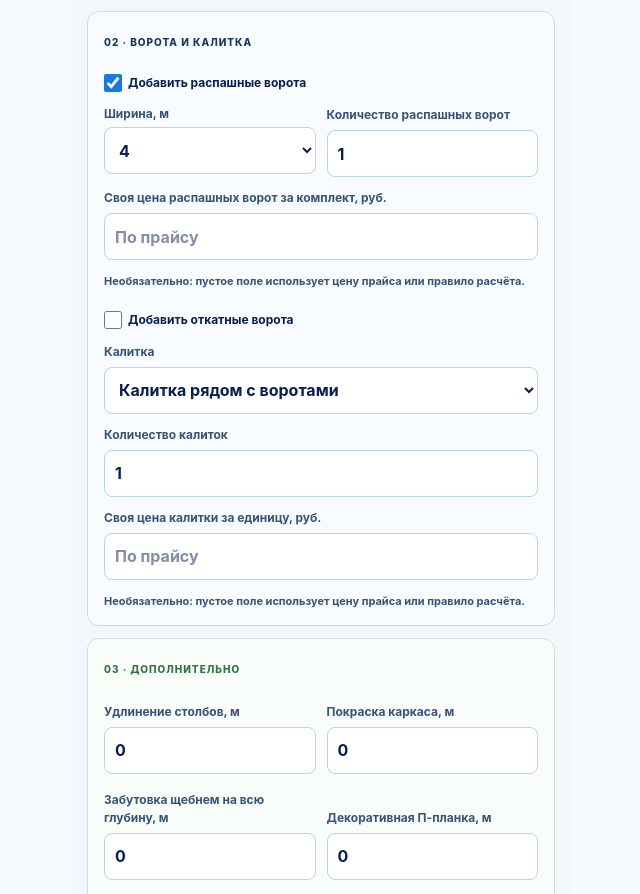
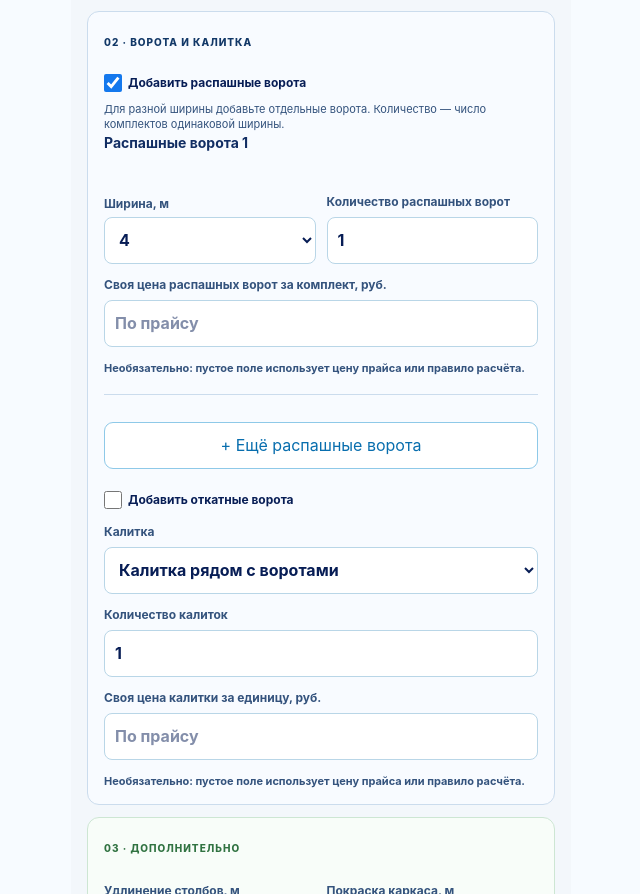
Before and after one commit to sega881117-bit/fence-estimate-pwa, a Next.js app: page / in a window 1280 px wide. Shown: the part 957-1851 px from the top of the page, without its empty margins (319-959 px from the left). Built offline with nearby package versions, Linux system fonts and the light colour scheme.

Commit message:
Support separate swing gates with different widths

```diff
--- /dev/null
+++ b/app/gate-fields.css
@@ -0,0 +1,8 @@
+.swing-gate-fields { min-width: 0; margin: 0 0 18px; padding: 10px 0 18px; border: 0; border-bottom: 1px solid #cbdced; }
+.swing-gate-fields legend { padding: 0; color: #112d63; font-size: 14px; font-weight: 700; }
+.swing-gate-fields label { min-width: 0; }
+.swing-gate-fields .gate-grid { grid-template-columns: repeat(2, minmax(0, 1fr)); align-items: end; }
+.swing-gate-fields .gate-grid > label { display: grid; grid-template-rows: 36px 47px; align-items: end; }
+.swing-gate-fields .gate-grid input, .swing-gate-fields .gate-grid select { width: 100%; height: 47px; }
+.swing-gate-remove { min-height: 44px; padding: 8px 0; border: 0; color: #8b2935; background: transparent; font: inherit; cursor: pointer; text-decoration: underline; text-underline-offset: 3px; }
+.swing-gate-remove:focus-visible { outline: 2px solid #1478ed; outline-offset: 3px; }
--- a/app/page.tsx
+++ b/app/page.tsx
@@ -1,6 +1,7 @@
 'use client';
 
 import './estimate.css';
+import './gate-fields.css';
 
 import { FormEvent, useEffect, useMemo, useRef, useState } from 'react';
 import { deriveFenceUnitPrice } from '../lib/target-fence-price.mjs';
@@ -24,12 +25,13 @@ type Material = keyof typeof materials;
 type PriceCatalog = Record<string, number>;
 type Wicket = 'adjacent' | 'separate' | 'none';
 type GateCount = number | '';
+type SwingGate = { id: string; width: string; count: GateCount; price: number | '' };
 type FenceSection = { id: string; material: Material; height: string; length: number | ''; fencePrice: number | '' };
 type NumericKey = 'length' | 'fencePrice' | 'targetTotal' | 'swingPrice' | 'slidingPrice' | 'swingCount' | 'slidingCount' | 'wicketPrice' | 'wicketCount' | 'deliveryPrice' | 'extension' | 'paint' | 'gravel' | 'pTrim';
 type State = {
   extraSections: FenceSection[]; targetSection: string;
   mode: 'standard' | 'fence'; material: Material; height: string; length: number; fencePrice: number; targetTotal: number;
-  swingEnabled: boolean; swingWidth: string; swingPrice: number; swingCount: GateCount;
+  swingEnabled: boolean; swingWidth: string; swingPrice: number; swingCount: GateCount; extraSwingGates?: SwingGate[];
   slidingEnabled: boolean; slidingAutomation: boolean; slidingWidth: string; slidingPrice: number; slidingCount: GateCount;
   wicket: Wicket; wicketPrice: number; wicketCount: number;
   deliveryPrice: number; extension: number; paint: number; gravel: number; pTrim: number;
@@ -41,7 +43,7 @@ const DRAFT_KEY = 'fence-estimate-draft-v2';
 const initial: State = {
   extraSections: [], targetSection: 'first',
   mode: 'standard', material: 'profile_one', height: '2', length: 70, fencePrice: 0, targetTotal: 0,
-  swingEnabled: true, swingWidth: '4', swingPrice: 0, swingCount: 1,
+  swingEnabled: true, swingWidth: '4', swingPrice: 0, swingCount: 1, extraSwingGates: [],
   slidingEnabled: false, slidingAutomation: false, slidingWidth: '4', slidingPrice: 0, slidingCount: 1,
   wicket: 'adjacent', wicketPrice: 0, wicketCount: 1, deliveryPrice: 0, extension: 0, paint: 0, gravel: 0, pTrim: 0,
 };
@@ -54,6 +56,8 @@ const numericRules: Record<NumericKey, { min: number; integer?: boolean; blankWh
 const money = (value: number) => new Intl.NumberFormat('ru-RU', { minimumFractionDigits: 0, maximumFractionDigits: 0 }).format(value) + ' руб.';
 const gateCount = (value: GateCount) => typeof value === 'number' && Number.isInteger(value) && value > 0 ? value : 1;
 const rate = (prices: PriceCatalog | null, key: string) => Number(prices?.[key]) || 0;
+const swingGatesFor = (s: State): SwingGate[] => s.swingEnabled ? [{ id: 'first', width: s.swingWidth, count: s.swingCount, price: s.swingPrice }, ...(s.extraSwingGates ?? [])] : [];
+const swingUnitFor = (gate: SwingGate, prices: PriceCatalog | null): number | null => Number(gate.price) > 0 ? Number(gate.price) : gate.width === '5' ? rate(prices, 'swing_5') : ['3', '3.5', '4'].includes(gate.width) ? rate(prices, 'swing_3_4') : null;
 const materialPriceKey = (material: Material, height: string) => (materials[material].priceKeys as Record<string, string>)[height] || '';
 const sectionsFor = (s: State): FenceSection[] => [{ id: 'first', material: s.material, height: s.height, length: s.length, fencePrice: s.fencePrice }, ...s.extraSections];
 const totalLengthFor = (s: State) => sectionsFor(s).reduce((sum, section) => sum + Number(section.length), 0);
@@ -74,9 +78,8 @@ const fixedTotalFor = (s: State, prices: PriceCatalog | null) => {
   const delivery = s.deliveryPrice > 0 ? s.deliveryPrice : length <= 60 ? rate(prices, 'delivery_0_60') : length <= 120 ? rate(prices, 'delivery_61_120') : rate(prices, 'delivery_121_plus');
   if (s.mode === 'fence') return delivery;
   let total = 0;
-  if (s.swingEnabled) {
-    const unit = s.swingPrice > 0 ? s.swingPrice : s.swingWidth === '5' ? rate(prices, 'swing_5') : ['3', '3.5', '4'].includes(s.swingWidth) ? rate(prices, 'swing_3_4') : 0;
-    total += unit * gateCount(s.swingCount);
+  for (const gate of swingGatesFor(s)) {
+    total += (swingUnitFor(gate, prices) ?? 0) * gateCount(gate.count);
   }
   if (s.slidingEnabled) {
     const unit = slidingUnitFor(s, prices) ?? 0;
@@ -121,9 +124,9 @@ const calculateQuote = (s: State, prices: PriceCatalog | null) => {
       list.push({ ...fence, unit: 'м.п.', quantity: Number(section.length), unitPrice: unit, amount: Number(section.length) * unit, manual: Number(section.fencePrice) > 0 });
     }
     if (s.mode === 'standard') {
-      if (s.swingEnabled) {
-        const unit = s.swingPrice > 0 ? s.swingPrice : s.swingWidth === '5' ? rate(prices, 'swing_5') : ['3', '3.5', '4'].includes(s.swingWidth) ? rate(prices, 'swing_3_4') : null;
-        if (unit !== null) list.push({ title: 'Каркас распашных ворот ' + s.swingWidth.replace('.', ',') + '×' + s.height.replace('.', ',') + ' м, открывается наружу.', details: ['каркас из профтрубы 40×20, толщина стенки 1,5 мм;', 'столбы 80×80, толщина стенки 3 мм;', 'заглубление на 1,5 м;', 'изнутри запирающее устройство «гусь» с проушинами для замка;', '2 нижних стопора;', 'петли 25×120 мм.'], unit: 'шт.', quantity: gateCount(s.swingCount), unitPrice: unit, amount: unit * gateCount(s.swingCount), manual: s.swingPrice > 0, requiresReview: s.swingPrice > 0 || Number(s.swingWidth) > 5 });
+      for (const gate of swingGatesFor(s)) {
+        const unit = swingUnitFor(gate, prices);
+        if (unit !== null) list.push({ title: 'Каркас распашных ворот ' + gate.width.replace('.', ',') + '×' + s.height.replace('.', ',') + ' м, открывается наружу.', details: ['каркас из профтрубы 40×20, толщина стенки 1,5 мм;', 'столбы 80×80, толщина стенки 3 мм;', 'заглубление на 1,5 м;', 'изнутри запирающее устройство «гусь» с проушинами для замка;', '2 нижних стопора;', 'петли 25×120 мм.'], unit: 'шт.', quantity: gateCount(gate.count), unitPrice: unit, amount: unit * gateCount(gate.count), manual: Number(gate.price) > 0, requiresReview: Number(gate.price) > 0 || Number(gate.width) > 5 });
       }
       if (s.slidingEnabled) {
         const unit = slidingUnitFor(s, prices);
@@ -164,7 +167,7 @@ const calculateQuote = (s: State, prices: PriceCatalog | null) => {
 const autoCalculationName = (state: State) => {
   const parts = [totalLengthFor(state).toLocaleString('ru-RU') + ' м'];
   if (state.mode === 'standard') {
-    const gates = (state.swingEnabled ? gateCount(state.swingCount) : 0) + (state.slidingEnabled ? gateCount(state.slidingCount) : 0);
+    const gates = swingGatesFor(state).reduce((sum, gate) => sum + gateCount(gate.count), 0) + (state.slidingEnabled ? gateCount(state.slidingCount) : 0);
     if (gates > 0) parts.push(gates === 1 ? 'ворота' : 'ворота ×' + gates);
     if (state.wicket !== 'none') parts.push(state.wicketCount === 1 ? 'калитка' : 'калитки ×' + state.wicketCount);
   }
@@ -290,6 +293,7 @@ export default function Home() {
   }, [ready, library, activeId, deleted]);
   const set = <K extends keyof State>(key: K, value: State[K]) => setS(previous => ({ ...previous, [key]: value }));
   const updateSection = (id: string, changes: Partial<FenceSection>) => setS(previous => ({ ...previous, extraSections: previous.extraSections.map(section => section.id === id ? { ...section, ...changes } : section) }));
+  const updateSwingGate = (id: string, changes: Partial<SwingGate>) => setS(previous => ({ ...previous, extraSwingGates: (previous.extraSwingGates ?? []).map(gate => gate.id === id ? { ...gate, ...changes } : gate) }));
   const quote = useMemo(() => { return calculateQuote(s, prices); }, [s, prices]);
   const quoteImage = () => {
     const canvas = document.createElement('canvas');
@@ -428,6 +432,7 @@ export default function Home() {
     (Object.keys(numericRules) as NumericKey[]).forEach(key => {
       if (numericDrafts[key] !== undefined) next[key] = normalizeNumber(key, numericDrafts[key]!) as never;
     });
+    next.extraSwingGates = (next.extraSwingGates ?? []).map(gate => ({ ...gate, count: gateCount(gate.count), price: Math.max(0, Number(gate.price) || 0) }));
     return next;
   };
   const numericInput = (label: string, key: NumericKey, placeholder?: string) => <label>{label}<input id={'field-' + key} type="number" min={numericRules[key].min} step={numericRules[key].integer ? '1' : 'any'} inputMode={numericRules[key].integer ? 'numeric' : 'decimal'} placeholder={placeholder} value={numericValue(key)} onChange={event => updateNumber(key, event.target.value)} onBlur={() => normalizeInput(key)} /></label>;
@@ -440,7 +445,8 @@ export default function Home() {
       const target = targetFor(next, fixedTotalFor(next, prices), prices);
       if (!target.ok) return target.message;
     }
-    if (next.mode === 'standard' && next.swingEnabled && needsManualPrice(next.swingWidth, next.swingPrice)) return `Для распашных ворот шириной ${next.swingWidth.replace('.', ',')} м укажите свою цену за комплект.`;
+    const unpricedSwingGate = next.mode === 'standard' ? swingGatesFor(next).find(gate => swingUnitFor(gate, prices) === null) : undefined;
+    if (unpricedSwingGate) return `Для распашных ворот шириной ${unpricedSwingGate.width.replace('.', ',')} м укажите свою цену за комплект.`;
     if (next.mode === 'standard' && next.slidingEnabled && slidingUnitFor(next, prices) === null) return `Для откатных ворот шириной ${next.slidingWidth.replace('.', ',')} м укажите свою цену за комплект.`;
     return '';
   };
@@ -457,7 +463,7 @@ export default function Home() {
       }
       return;
     }
-    setS(structuredClone(entry.state)); setSavedPrices({ ...entry.prices }); setNumericDrafts({});
+    setS({ ...initial, ...structuredClone(entry.state) }); setSavedPrices({ ...entry.prices }); setNumericDrafts({});
     setActiveId(copy ? null : entry.id); setSaveName(copy ? entry.name + ' — копия' : entry.name);
     setError(''); setResult(false); setLibraryOpen(false);
     setStorageMessage(copy ? 'Копия открыта. Исходный расчёт сохранён.' : `Открыт «${entry.name}». Используются сохранённые цены.`);
@@ -533,8 +539,22 @@ export default function Home() {
       {quote.targetError && <p className="error">{quote.targetError}</p>}
     </section>
     {s.mode === 'standard' && <><section className="card gates-card"><small>02 · Ворота и калитка</small>
-      <label className="toggle-line"><input type="checkbox" checked={s.swingEnabled} onChange={event => { set('swingEnabled', event.target.checked); if (event.target.checked) set('swingWidth', '4'); }} /><span>Добавить распашные ворота</span></label>
-      {s.swingEnabled && <><div className="grid gate-grid">{widths(s.swingWidth, 'swingWidth')}{numericInput('Количество распашных ворот', 'swingCount')}</div>{price('Своя цена распашных ворот за комплект, руб.', 'swingPrice', 'По прайсу')}{needsManualPrice(s.swingWidth, s.swingPrice) && <p className="price-warning">Для ширины {s.swingWidth.replace('.', ',')} м назначьте свою цену за комплект: автоматической цены нет.</p>}</>}
+      <label className="toggle-line"><input type="checkbox" checked={s.swingEnabled} onChange={event => set('swingEnabled', event.target.checked)} /><span>Добавить распашные ворота</span></label>
+      {s.swingEnabled && <>
+        <p className="hint">Для разной ширины добавьте отдельные ворота. Количество — число комплектов одинаковой ширины.</p>
+        <fieldset className="swing-gate-fields"><legend>Распашные ворота 1</legend><div className="grid gate-grid">{widths(s.swingWidth, 'swingWidth')}{numericInput('Количество распашных ворот', 'swingCount')}</div>{price('Своя цена распашных ворот за комплект, руб.', 'swingPrice', 'По прайсу')}{needsManualPrice(s.swingWidth, s.swingPrice) && <p className="price-warning">Для ширины {s.swingWidth.replace('.', ',')} м назначьте свою цену за комплект: автоматической цены нет.</p>}</fieldset>
+        {(s.extraSwingGates ?? []).map((gate, index) => <fieldset className="swing-gate-fields" key={gate.id}>
+          <legend>Распашные ворота {index + 2}</legend>
+          <div className="grid gate-grid">
+            <label>Ширина, м<select value={gate.width} onChange={event => updateSwingGate(gate.id, { width: event.target.value })}>{['3', '3.5', '4', '4.5', '5', '5.5', '6'].map(width => <option key={width} value={width}>{width.replace('.', ',')}</option>)}</select></label>
+            <label>Количество распашных ворот<input type="number" min="1" step="1" inputMode="numeric" value={gate.count} onChange={event => updateSwingGate(gate.id, { count: event.target.value === '' ? '' : Number(event.target.value) })} onBlur={() => updateSwingGate(gate.id, { count: gateCount(gate.count) })} /></label>
+          </div>
+          <label>Своя цена распашных ворот за комплект, руб.<input type="number" min="0" step="any" inputMode="decimal" placeholder="По прайсу" value={gate.price || ''} onChange={event => updateSwingGate(gate.id, { price: event.target.value === '' ? '' : Number(event.target.value) })} /><span className="hint">Необязательно: пустое поле использует цену прайса или правило расчёта.</span></label>
+          {swingUnitFor(gate, prices) === null && <p className="price-warning">Для ширины {gate.width.replace('.', ',')} м назначьте свою цену за комплект: автоматической цены нет.</p>}
+          <button type="button" className="swing-gate-remove" aria-label={'Удалить распашные ворота ' + (index + 2)} onClick={() => setS(previous => ({ ...previous, extraSwingGates: (previous.extraSwingGates ?? []).filter(item => item.id !== gate.id) }))}>Удалить эти ворота</button>
+        </fieldset>)}
+        <button type="button" className="reset" onClick={() => setS(previous => ({ ...previous, extraSwingGates: [...(previous.extraSwingGates ?? []), { id: crypto.randomUUID(), width: '4', count: 1, price: '' }] }))}>+ Ещё распашные ворота</button>
+      </>}
       <label className="toggle-line"><input type="checkbox" checked={s.slidingEnabled} onChange={event => { set('slidingEnabled', event.target.checked); if (event.target.checked) set('slidingWidth', '4'); }} /><span>Добавить откатные ворота</span></label>
       {s.slidingEnabled && <><label className="toggle-line"><input type="checkbox" checked={s.slidingAutomation} onChange={event => set('slidingAutomation', event.target.checked)} /><span>Автоматика RTech 1000</span></label>{s.slidingAutomation && <p className="hint">Ворота с автоматикой: 4 м — 100 000 руб., 5 м — 110 000 руб. за штуку.</p>}<div className="grid gate-grid">{widths(s.slidingWidth, 'slidingWidth')}{numericInput('Количество откатных ворот', 'slidingCount')}</div>{price('Своя цена откатных ворот за комплект, руб.', 'slidingPrice', 'По прайсу')}{slidingUnitFor(s, prices) === null && <p className="price-warning">Для ширины {s.slidingWidth.replace('.', ',')} м назначьте свою цену за комплект: автоматической цены нет.</p>}</>}
       <label>Калитка<select id="field-wicket" value={s.wicket} onChange={event => set('wicket', event.target.value as Wicket)}><option value="adjacent">Калитка рядом с воротами</option><option value="separate">Калитка отдельно стоящая</option><option value="none">Нет калитки</option></select></label>
--- a/lib/estimate-history.mjs
+++ b/lib/estimate-history.mjs
@@ -14,7 +14,7 @@ function numericPrices(prices) {
 // Unchanged viewing can reuse a saved snapshot; changed inputs or rates must fork it.
 export function estimateMatches(entry, state, prices, total) {
   return !!entry && entry.total === total
-    && JSON.stringify(stableValue(entry.state)) === JSON.stringify(stableValue(state))
+    && JSON.stringify(stableValue({...entry.state, extraSwingGates: entry.state?.extraSwingGates ?? []})) === JSON.stringify(stableValue({...state, extraSwingGates: state?.extraSwingGates ?? []}))
     && JSON.stringify(stableValue(numericPrices(entry.prices))) === JSON.stringify(stableValue(numericPrices(prices)));
 }
 
--- a/public/sw.js
+++ b/public/sw.js
@@ -1,4 +1,4 @@
-const CACHE_NAME = 'fence-estimate-v44';
+const CACHE_NAME = 'fence-estimate-v45';
 const APP_SHELL = ['./', './manifest.webmanifest', './fence-icon.svg', './fence-icon.png?v=3', './apple-touch-icon.png?v=3'];
 
 self.addEventListener('install', (event) => {
```
Also changed, not shown: 2 other files (tests, documents, lock files or other folders).
